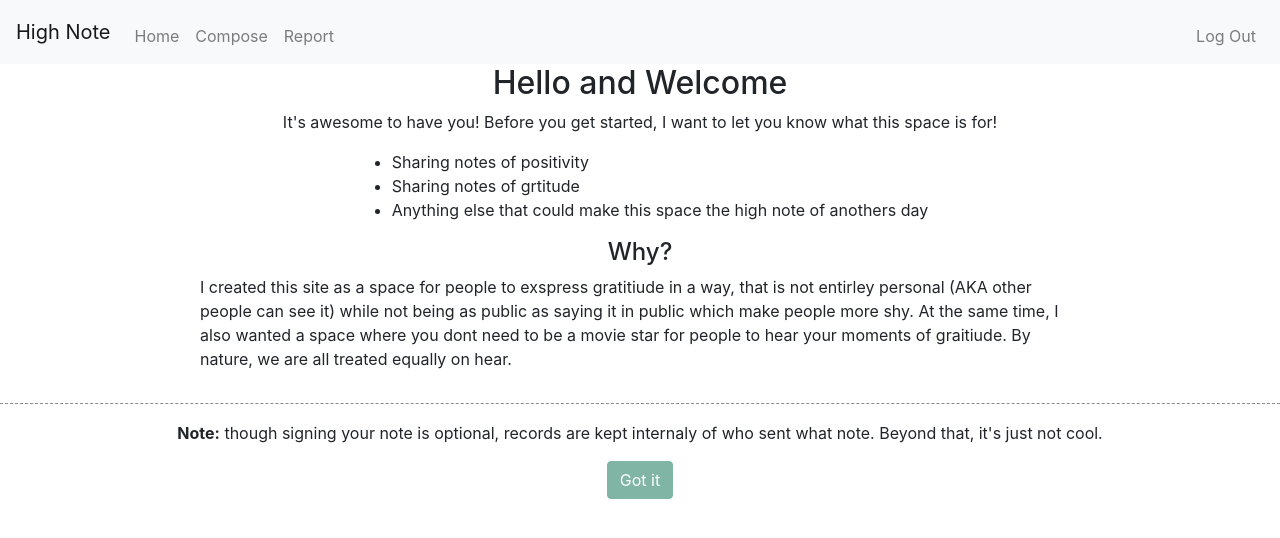
After one commit to bacarpenter/High-Note, a Flask app: page /welcome in a window 1280 px wide. The commit adds this page. Shown: the top 538 px of the page. Run offline with Flask 2, Linux system fonts and the light colour scheme; a user stored in the database is signed in; some libraries are stand-ins or nearby versions.

Commit message:
we did it. Status: done :D

```diff
--- a/application.py
+++ b/application.py
@@ -37,7 +37,12 @@ db = SQL("sqlite:///lessAlone.db")
 @app.route("/")
 @login_required
 def index():
-    note = db.execute("SELECT message_text FROM messages ORDER BY random() LIMIT 25")
+    note = db.execute("SELECT * FROM messages ORDER BY random() LIMIT 25")
+    i = 0
+    while i < len(note):
+        note[i]['username'] = db.execute("SELECT username FROM users WHERE user_id = :user_id", user_id=note[i]['user_id'])[0]['username']
+        i += 1
+
     return render_template("index.html", note=note, noteLen=len(note))
 
 @app.route("/login", methods=["GET", "POST"])
@@ -55,7 +60,12 @@ def login():
 
         else:
             session['user_id'] = user[0]['user_id']
-            return redirect("/")
+            newUser = db.execute("SELECT welcomed FROM users WHERE user_id = :user_id", user_id = session['user_id'])
+            if newUser[0]['welcomed'] == 0:
+                return redirect("/welcome")
+
+            else:
+                return redirect("/")
 
 
     else:
@@ -100,9 +110,9 @@ def compose():
         #Insert note into the data base:
         print(request.form.get("signed"))
         if request.form.get("signed") == "on":
-            signed = "true"
+            signed = 1
         else:
-            signed = "false"
+            signed = 0
 
         message = db.execute("INSERT INTO messages (message_text, user_id, signed) VALUES (:body, :user_id, :signed)", body = request.form.get("body"), user_id = session['user_id'], signed = signed)
         return render_template("noteConformation.html")
@@ -116,6 +126,26 @@ def logout():
     print(session)
     return redirect("/")
 
+@app.route("/welcome")
+@login_required
+def welcome():
+    db.execute("UPDATE users SET welcomed = 1 WHERE user_id = :user_id", user_id=session['user_id'])
+    print(f"user #{session['user_id']} has been welcomed")
+    return render_template("welcome.html")
+@app.route("/report", methods = ["GET", "POST"])
+@login_required
+def report():
+    if request.method == "POST":
+
+        # Make sure that the message_id is valid
+        if not db.execute("SELECT * FROM messages WHERE message_id = :message_id", message_id=request.form.get("message_id")):
+            return apology("Message id is not vaild.")
+
+        db.execute("INSERT INTO reports (message_id, user_id, reason) VALUES (:message_id, :user_id, :reason)", message_id=request.form.get("message_id"), user_id=session['user_id'], reason=request.form.get("reason"))
+        return render_template("reportConformation.html")
+
+    else:
+        return render_template("report.html")
 
 def apology(message):
     print (message)
@@ -123,4 +153,5 @@ def apology(message):
     return render_template("apology.html", message=message)
 
 
-""" Note, I took code from both the distrotbution and my own code from finance on the web track """
+""" Note, I took code from both the distrotbution and my own code from finance on the web track
+With all my love going to Brady and my family <3"""
--- a/static/notes.js
+++ b/static/notes.js
@@ -11,8 +11,8 @@ while (true) {
     i += 1;
 }
 
-console.log(notes)
-
+console.log(notes);
+notes[0].hidden = false;
 i = 0;
 function nextNote() {
     notes[i].hidden = true;
--- a/templates/layout.html
+++ b/templates/layout.html
@@ -28,6 +28,7 @@
                     <ul class="navbar-nav mr-auto mt-2">
                         <li class="nav-item"><a class="nav-link" href="/">Home</a></li>
                         <li class="nav-item"><a class="nav-link" href="/compose">Compose</a></li>
+                        <li class="nav-item"><a class="nav-link" href="/report">Report</a></li>
                     </ul>
                     <ul class="navbar-nav ml-auto mt-2">
                         <li class="nav-item"><a class="nav-link" href="/logout">Log Out</a></li>
--- a/templates/login.html
+++ b/templates/login.html
@@ -22,7 +22,11 @@
         <div id="registerarea">
             <p> New around here?</p>
             <a type="button" class="btn btn-primary" href="/register" role="button">Register</a>
+
         </div>
+            <p style="font-size: 12px; text-align: right; padding-top: 50px;">Note, the charicter on the this page is from <a href="https://icons8.com/vector-creator">Icons8's vector creator</a></p>
+
     </div>
+
 </div>
 {% endblock %}
--- a/templates/noteConformation.html
+++ b/templates/noteConformation.html
@@ -4,5 +4,10 @@
     Note sent
 {% endblock %}
 {% block body %}
+<div class="middle">
     <h3>Your message has been sent out into the world. How does it feel?</h3>
+</div>
+<div class="middle">
+    <a class="btn greenbutton" role="button" href="/">Home</a>
+</div>
 {% endblock %}
--- a/templates/register.html
+++ b/templates/register.html
@@ -21,5 +21,4 @@
         </form>
     </div>
 </div>
-<a href="/login">Login</a>
 {% endblock %}
--- /dev/null
+++ b/templates/welcome.html
@@ -0,0 +1,34 @@
+{% extends "layout.html" %}
+{% block title %}
+    Welcome
+{% endblock %}
+{% block body %}
+<div class="middle">
+    <h2>Hello and Welcome</h2>
+</div>
+<div class="middle">
+    <p>It's awesome to have you! Before you get started, I want to let you know what this space is for!</p>
+</div>
+<div class="middle">
+    <ul>
+        <li>Sharing notes of positivity</li>
+        <li>Sharing notes of grtitude</li>
+        <li>Anything else that could make this space the high note of anothers day</li>
+    </ul>
+</div>
+<div class="middle">
+    <h4>Why?</h4>
+</div>
+<div class="middle">
+    <p style="padding-left: 200px; padding-right: 200px;"> I created this site as a space for people to exspress gratitiude in a way, that is not entirley personal (AKA other
+    people can see it) while not being as public as saying it in public which make people more shy. At the same time,
+    I also wanted a space where you dont need to be a movie star for people to hear your moments of graitiude. By nature, we are all treated equally on hear.</p>
+</div>
+<hr style="border-top: 1px dashed #8c8b8b; height: 1px;"> <!-- <hr> element styling taken from https://bootsnipp.com/snippets/l1vZa -->
+<div class="middle">
+    <p><b>Note:</b> though signing your note is optional, records are kept internaly of who sent what note. Beyond that, it's just not cool.</p>
+</div>
+<div class="middle">
+    <a class="btn greenbutton" role="button" href="/">Got it</a>
+</div>
+{% endblock %}
```
Also changed, not shown: templates/compose.html (+7 -3 lines), templates/index.html (+10 -3 lines), templates/report.html (added, +22 -0 lines), templates/reportConformation.html (added, +8 -0 lines), README.md, TEMPLATEDATABASE.db (added), lessAlone.db.
